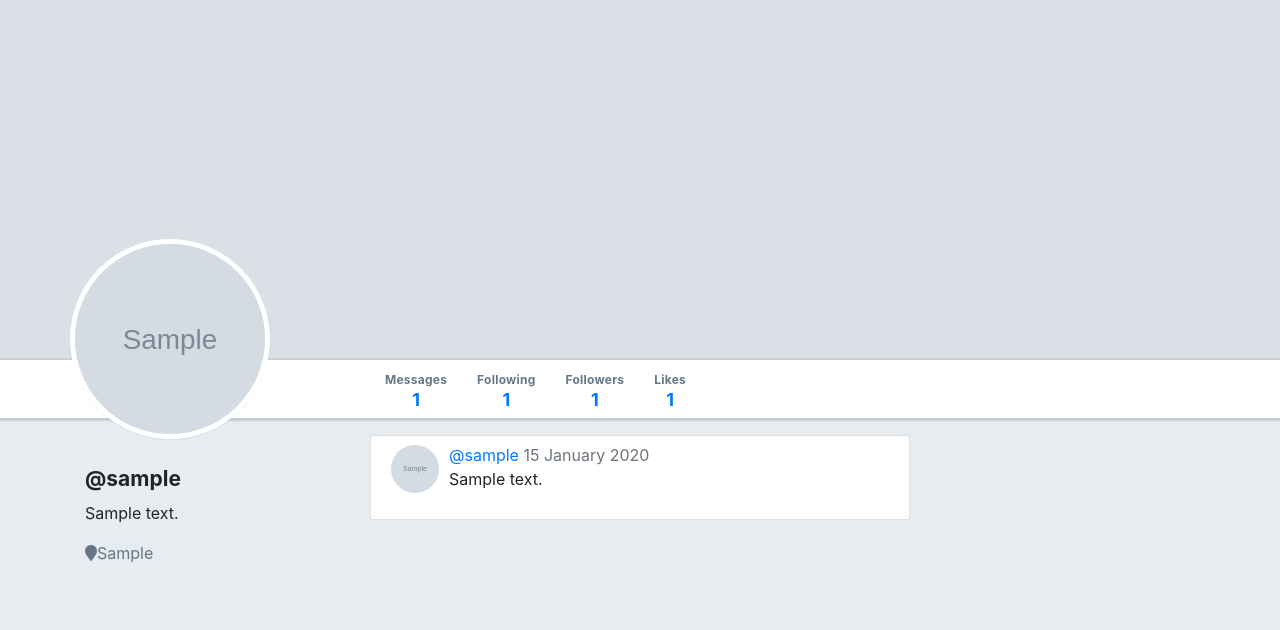
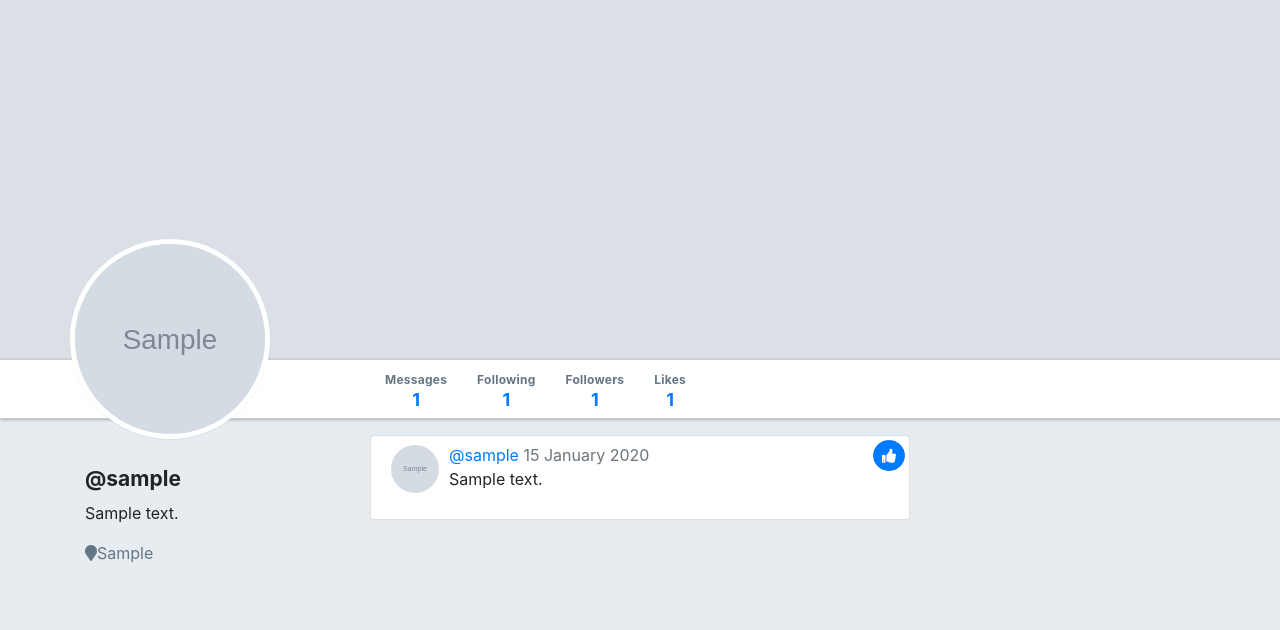
Before and after one commit to andreamartz/sb-26-Twitter-clone, a Flask app: page /users/1 in a window 1280 px wide. Shown: the part 47-677 px from the top of the page. Run offline with Flask 2, Linux system fonts and the light colour scheme; tables that the repository leaves empty hold one stand-in row (values such as "Sample post"); grey boxes marked "Sample" are stand-in pictures; some libraries are stand-ins or nearby versions.

Commit message:
Add indentation and thumbs up color change based on whether message is liked

```diff
--- a/templates/users/show.html
+++ b/templates/users/show.html
@@ -6,7 +6,7 @@
     {% for message in messages %}
 
     <li class="list-group-item">
-          <a href="/messages/{{ message.id }}" class="message-link"/>
+      <a href="/messages/{{ message.id }}" class="message-link" />
 
       <a href="/users/{{ user.id }}">
         <img src="{{ user.image_url }}" alt="user image" class="timeline-image">
@@ -17,6 +17,17 @@
         <span class="text-muted">{{ message.timestamp.strftime('%d %B %Y') }}</span>
         <p>{{ message.text }}</p>
       </div>
+      {% if g.user.id != message.user_id %}
+      <form method="POST" action="/messages/{{ message.id }}/like" id="messages-form">
+        <button class="
+                btn
+                btn-sm
+                {{'btn-primary' if message.id in likes else 'btn-secondary'}}">
+          <i class="fa fa-thumbs-up"></i>
+        </button>
+      </form>
+      {% endif %}
+
     </li>
 
     {% endfor %}
```
Lines whose indentation alone changed are shown as unchanged.
